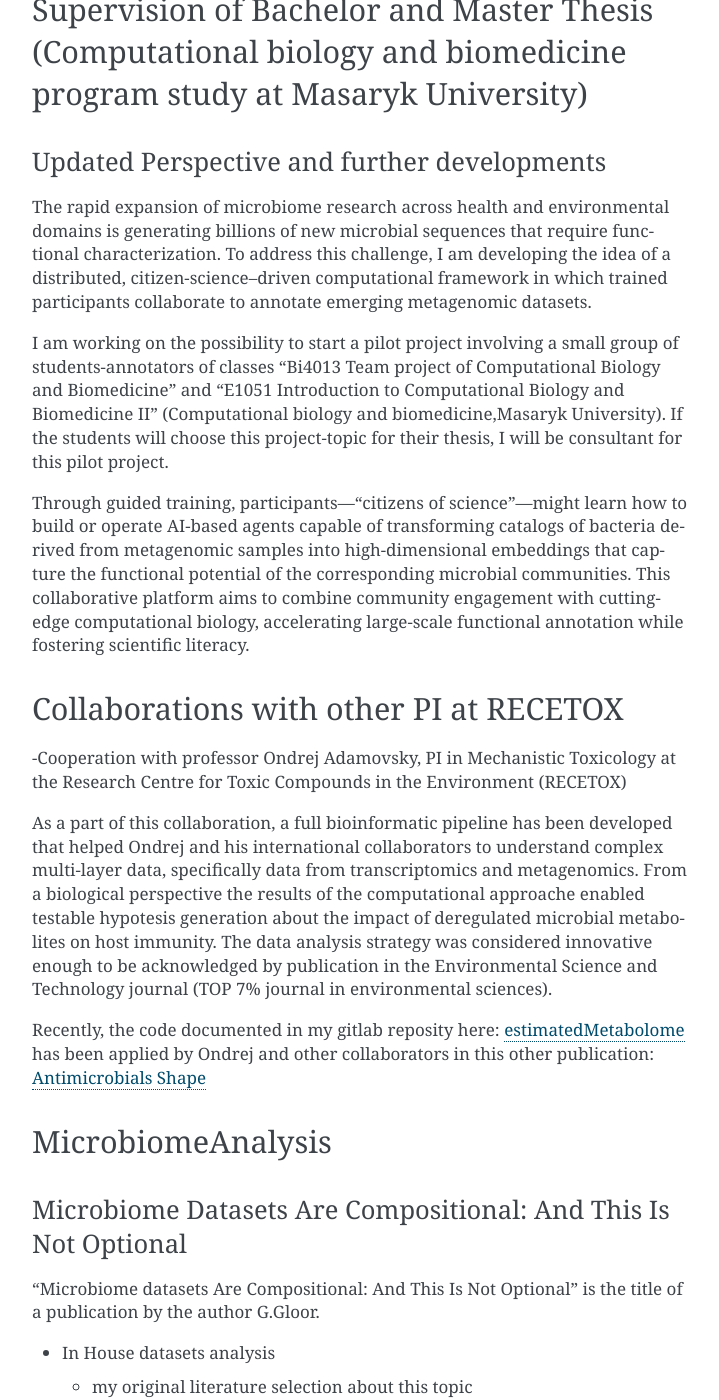
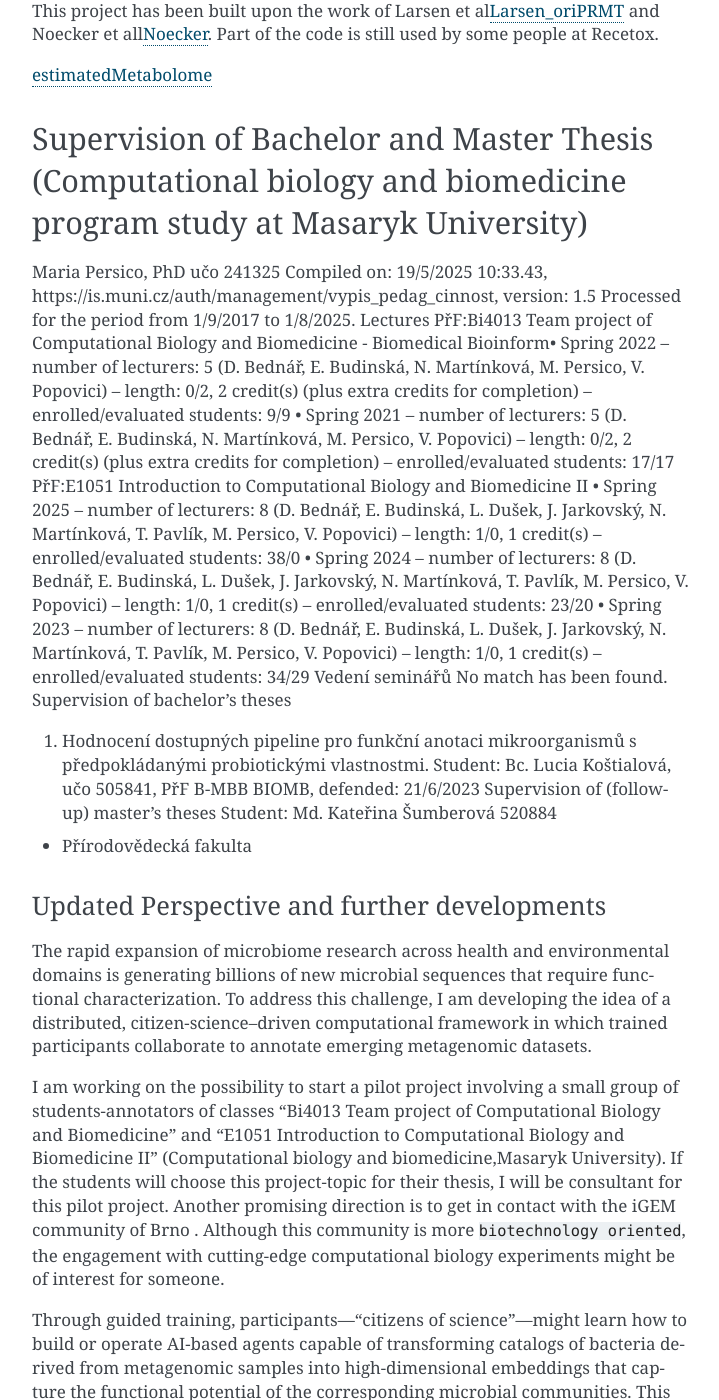
Before and after one commit to persicomaria/career_test, a Sphinx documentation site: the page built from doc/Masaryk_University_Recetox.md, in a window 1280 px wide and 1400 px high, scrolled down 2744 px. Shown: the whole window, without its empty margins (388-1107 px from the left). Built offline with Sphinx 7.4.7, drawn with Linux system fonts in a browser that asks for light colours; pages that are not in the unit, such as notebooks, are missing from menus; some of the changed text lies outside the part shown.

Commit message:
update doc 2122

```diff
--- a/doc/Masaryk_University_Recetox.md
+++ b/doc/Masaryk_University_Recetox.md
@@ -1,4 +1,4 @@
-# Research Centre for Toxic Compounds in the Environment (RECETOX) at Masaryk University
+# Research Centre for Toxic Compounds in the Environment (RECETOX) at Masaryk University, Brno.
 
 I have spent seven extraordinary years (from 2018 to 2024) in this laboratory, led by Dr. Eva Budinská: [IB2](https://bioinfo-recetox.github.io/people/)
 
@@ -11,10 +11,12 @@
 Once the prerequisites are met, the method *reverse-engineers* the bacterial abundance changes required in a given patient to match a reference individual’s metabolic potential, using a bacteria-to-metabolite association matrix. Conceptually, this constitutes a constrained optimization—or inverse problem—in systems biology.
 
 Beyond guiding potential microbiome-targeted interventions, the method can also be used analytically to simulate transitions between metabolic states—such as modeling how microbial abundance changes might transform a healthy profile into a disease-associated one or vice versa. The method enables exploration of microbiome configurations that could reproduce a target metabolic potential, in either direction between healthy and diseased states.
+The project is documented in my not yet public github repositories here:
+[full](https://github.com/persicomaria/microbiomeDeconvolution/).
 
+[dcvltn](https://github.com/persicomaria/deconvolve_FULLvignette/).
 
 ### Updated Perspective and further developments
-
 #### The scenario named `Bioreactor`
 
 
@@ -32,7 +34,7 @@
 
 The core idea of a revised version of my original proposal is to use computational simulations, supported by existing soil microbiome data on pollutant degradation and biotransformation, to develop transferable models that can predict how xenobiotic exposure might reshape the human gut microbiome’s metabolic balance.
 
-As a proof of concept I would start with the herbicide glyphosate. I would focus my efforts on collecting data about bacteria isolated fom contaminated soil. Here some recent publications claiming the identification of bacterial (at the taxonomical resolution of strains) able to bio transform the glyphosate:
+As a proof of concept I would start with the herbicide glyphosate. I would focus my efforts on collecting data about bacteria isolated from contaminated soil. Here some recent publications claiming the identification of bacterial (at the taxonomical resolution of strains) able to bio transform the glyphosate:
 
 #### Table
 
@@ -47,16 +49,58 @@
 
 ## The Estimated Metabolome
 
+This project has been built upon the work of Larsen et al[Larsen_oriPRMT](https://www.ncbi.nlm.nih.gov/pubmed/25072414) and
+Noecker et all[Noecker](https://pmc.ncbi.nlm.nih.gov/articles/PMC8896604/). Part of the code is still used by some people at Recetox.
+
 [estimatedMetabolome](https://gitlab.ics.muni.cz/241325/estimatedMETABOLOME)
 
 
 
 ## Supervision of Bachelor and Master Thesis (Computational biology and biomedicine program study at Masaryk University)
+Maria Persico, PhD
+učo 241325
+Compiled on: 19/5/2025 10:33.43, https://is.muni.cz/auth/management/vypis_pedag_cinnost, version: 1.5
+Processed for the period from 1/9/2017 to 1/8/2025.
+Lectures
+PřF:Bi4013 Team project of Computational Biology and Biomedicine - Biomedical Bioinform• Spring 2022
+– number of lecturers: 5 (D. Bednář, E. Budinská, N. Martínková, M. Persico, V. Popovici)
+– length: 0/2, 2 credit(s) (plus extra credits for completion)
+– enrolled/evaluated students: 9/9
+• Spring 2021
+– number of lecturers: 5 (D. Bednář, E. Budinská, N. Martínková, M. Persico, V. Popovici)
+– length: 0/2, 2 credit(s) (plus extra credits for completion)
+– enrolled/evaluated students: 17/17
+PřF:E1051 Introduction to Computational Biology and Biomedicine II
+• Spring 2025
+– number of lecturers: 8 (D. Bednář, E. Budinská, L. Dušek, J. Jarkovský, N. Martínková, T. Pavlík, M. Persico,
+V. Popovici)
+– length: 1/0, 1 credit(s)
+– enrolled/evaluated students: 38/0
+• Spring 2024
+– number of lecturers: 8 (D. Bednář, E. Budinská, L. Dušek, J. Jarkovský, N. Martínková, T. Pavlík, M. Persico,
+V. Popovici)
+– length: 1/0, 1 credit(s)
+– enrolled/evaluated students: 23/20
+• Spring 2023
+– number of lecturers: 8 (D. Bednář, E. Budinská, L. Dušek, J. Jarkovský, N. Martínková, T. Pavlík, M. Persico,
+V. Popovici)
+– length: 1/0, 1 credit(s)
+– enrolled/evaluated students: 34/29
+Vedení seminářů
+No match has been found.
+Supervision of bachelor's theses
+1. Hodnocení dostupných pipeline pro funkční anotaci mikroorganismů s předpokládanými probiotickými
+vlastnostmi.
+Student: Bc. Lucia Koštialová, učo 505841, PřF B-MBB BIOMB, defended: 21/6/2023
+Supervision of (follow-up) master's theses
+Student: Md. Kateřina Šumberová 520884
+- Přírodovědecká fakulta
 
 ### Updated Perspective and further developments
 The rapid expansion of microbiome research across health and environmental domains is generating billions of new microbial sequences that require functional characterization. To address this challenge, I am developing the idea of a distributed, citizen-science–driven computational framework in which trained participants collaborate to annotate emerging metagenomic datasets.
 
-I am working on the possibility to start a pilot project involving a small group of students-annotators of classes "Bi4013 Team project of Computational Biology and Biomedicine" and "E1051 Introduction to Computational Biology and Biomedicine II" (Computational biology and biomedicine,Masaryk University). If the students will choose this project-topic for their thesis, I will be consultant for this pilot project.
+I am working on the possibility to start a pilot project involving a small group of students-annotators of classes "Bi4013 Team project of Computational Biology and Biomedicine" and "E1051 Introduction to Computational Biology and Biomedicine II" (Computational biology and biomedicine,Masaryk University). If the students will choose this project-topic for their thesis, I will be consultant for this pilot project. Another promising direction is to get in contact with the iGEM community of Brno
+. Although this community is more `biotechnology oriented`, the engagement with cutting-edge computational biology experiments might be of interest for someone.
 
 Through guided training, participants—“citizens of science”—might learn how to build or operate AI-based agents capable of transforming catalogs of bacteria derived from metagenomic samples into high-dimensional embeddings that capture the functional potential of the corresponding microbial communities. This collaborative platform aims to combine community engagement with cutting-edge computational biology, accelerating large-scale functional annotation while fostering scientific literacy.
 
```
